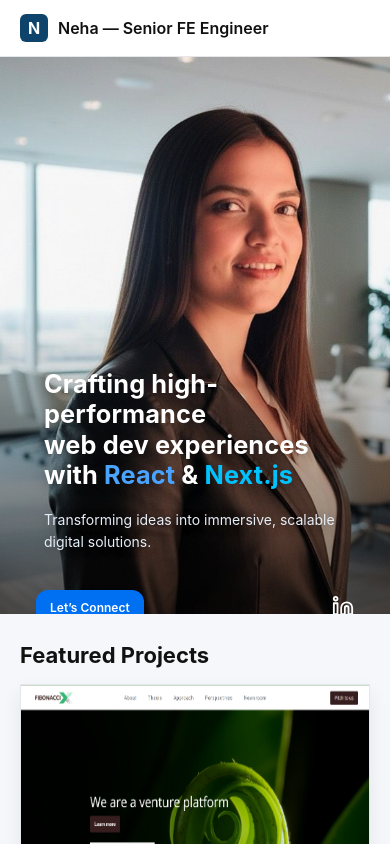
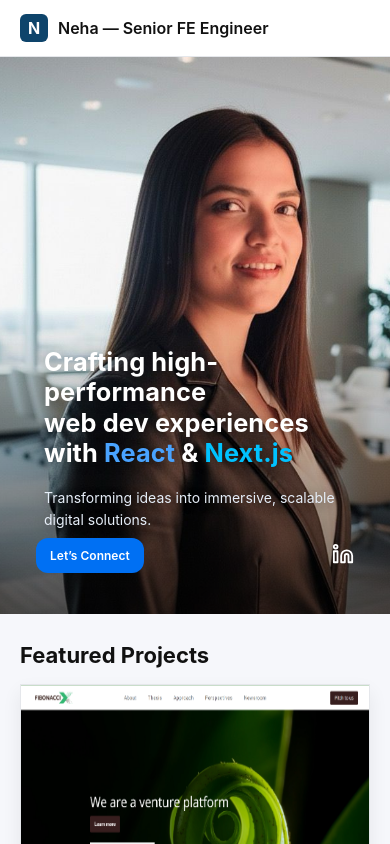
Before and after one commit to Neha-Singh/Personal-Profile, a Next.js app: page / in a window 390 px wide. Shown: the top 844 px of the page. Built offline with nearby package versions, Linux system fonts and the light colour scheme.

Commit message:
adjustment of the CTA

```diff
--- a/src/app/styles/hero.module.css
+++ b/src/app/styles/hero.module.css
@@ -259,7 +259,7 @@
     font-size: clamp(22px, 6.5vw, 30px);
     line-height: 1.2;
     text-shadow: 0 2px 12px rgba(0, 0, 0, 0.35);
-    margin-top: 272px !important;
+    margin-top: 250px !important;
   }
   .subtitle {
     font-size: 14px;
@@ -304,3 +304,18 @@
     padding-top: calc(36px + env(safe-area-inset-top)) !important;
   }
 }
+/* move CTA + LinkedIn up by ~30px on mobile */
+@media (max-width: 640px) {
+  /* If you're using the absolute .buttonsRow + .socialIcons approach */
+  .buttonsRow {
+    bottom: calc(12px + 30px) !important;
+  }
+  .socialIcons {
+    bottom: calc(12px + 30px) !important;
+  }
+
+  /* If you're using the .ctaDock wrapper instead */
+  .ctaDock {
+    bottom: calc(12px + 30px) !important;
+  }
+}
```
